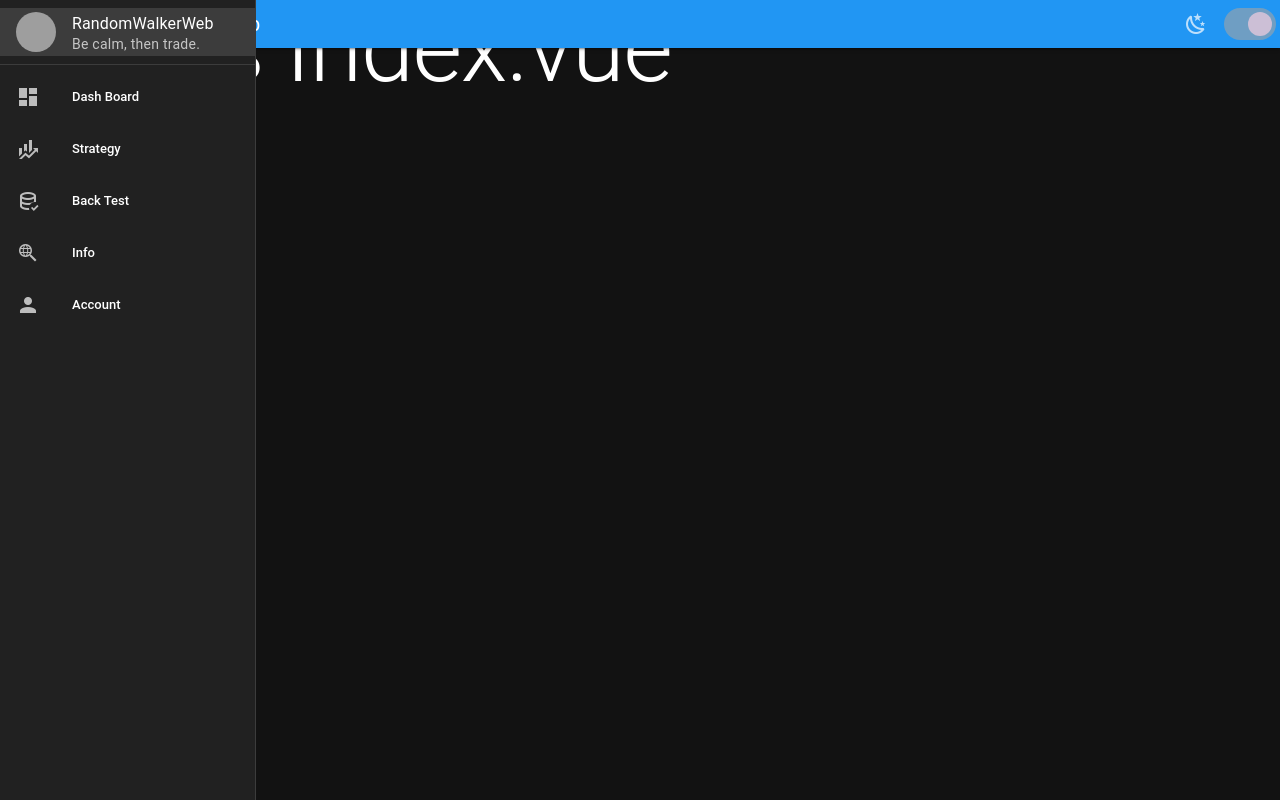
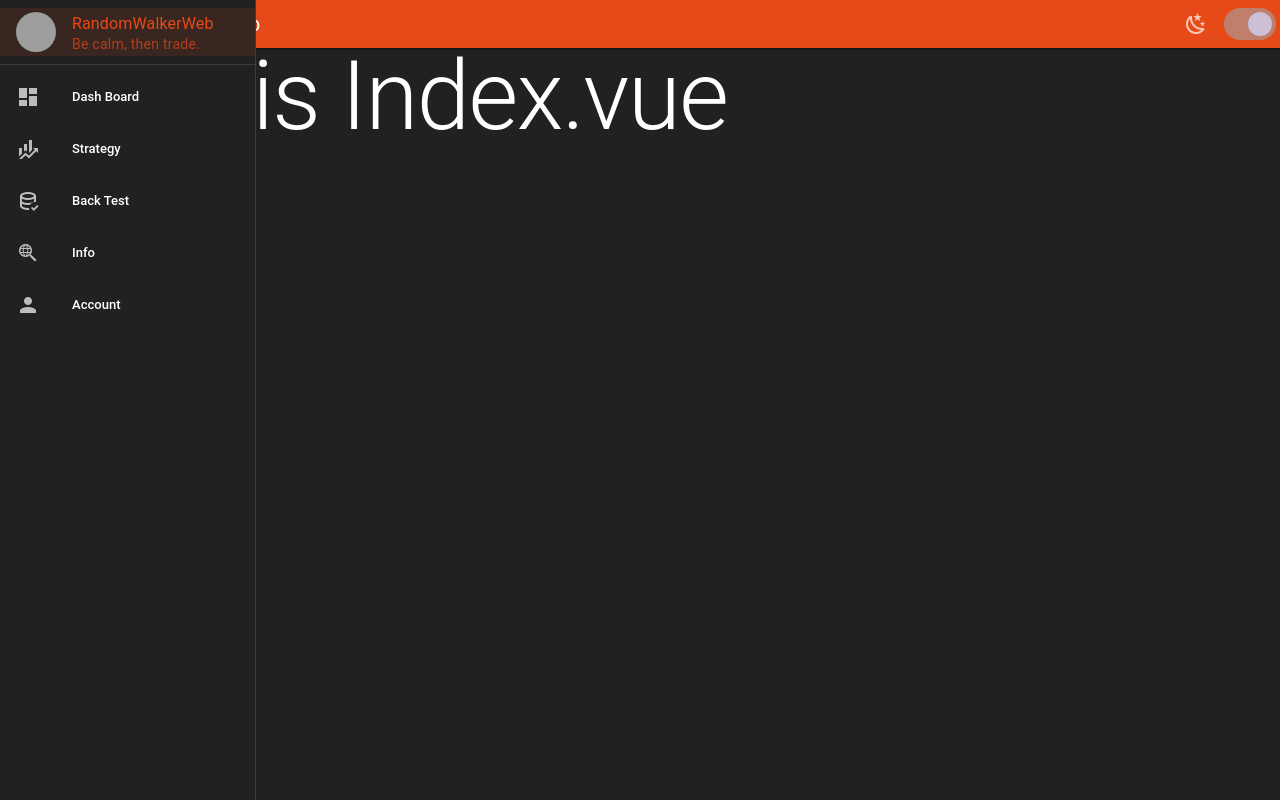
Before and after one commit to S8s8Max/random_walker_web, a Nuxt app: page / in a window 1280 px wide. Built offline with nearby package versions, Linux system fonts and the light colour scheme; grey boxes are pictures that could not be loaded.

Commit message:
add color theme

```diff
--- a/components/AppBar.vue
+++ b/components/layouts/AppBar.vue
@@ -1,5 +1,7 @@
 <template>
   <v-app-bar
+    absolute
+    app
     elevation="2"
     color="primary"
     density="compact"
@@ -12,7 +14,7 @@
 </template>
 
 <script>
-import ThemeChanger from './ThemeChanger.vue';
+import ThemeChanger from '../ThemeChanger.vue';
 export default {
   component: "AppBar"
 }
--- a/components/Navigation.vue
+++ b/components/layouts/Navigation.vue
@@ -2,6 +2,7 @@
   <v-navigation-drawer
     expand-on-hover
     rail
+    app
   >
     <v-list>
       <v-list-item
@@ -9,6 +10,7 @@
         title="RandomWalkerWeb"
         subtitle="Be calm, then trade."
         to="/"
+        color="primary"
       ></v-list-item>
     </v-list>
 
@@ -16,26 +18,31 @@
 
     <v-list nav>
       <v-list-item
+        color="primary"
         prepend-icon="mdi-view-dashboard"
         title="Dash Board"
         value="Dash Board"
         to="/dashboard"></v-list-item>
       <v-list-item
+        color="primary"
         prepend-icon="mdi-finance"
         title="Strategy"
         value="Strategy"
         to="/strategy"></v-list-item>
       <v-list-item
+        color="primary"
         prepend-icon="mdi-database-check-outline"
         title="Back Test"
         value="Back Test"
         to="/backtest"></v-list-item>
       <v-list-item
+        color="primary"
         prepend-icon="mdi-search-web"
         title="Info"
         value="Info"
         to="/info"></v-list-item>
       <v-list-item
+        color="primary"
         prepend-icon="mdi-account"
         title="Account"
         value="Account"
--- a/layouts/default.vue
+++ b/layouts/default.vue
@@ -2,11 +2,13 @@
   <v-app>
     <Navigation />
     <AppBar />
-    <slot />
+    <v-main>
+      <slot />
+    </v-main>
   </v-app>
 </template>
 
 <script setup lang="ts">
-import Navigation from "../components/Navigation.vue";
-import AppBar from "../components/AppBar.vue";
+import Navigation from "../components/layouts/Navigation.vue";
+import AppBar from "../components/layouts/AppBar.vue";
 </script>
--- a/pages/index.vue
+++ b/pages/index.vue
@@ -2,4 +2,7 @@
   <div class="text-h1">
     This is Index.vue
   </div>
+  <v-btn color="secondary">
+    Button
+  </v-btn>
 </template>
--- a/plugins/vuetify.ts
+++ b/plugins/vuetify.ts
@@ -6,6 +6,24 @@ export default defineNuxtPlugin((nuxtApp) => {
   const vuetify = createVuetify({
     components,
     directives,
+    theme: {
+      themes: {
+        dark: {
+          colors: {
+            primary: "#E64A19",
+            secondary: '#FF7043',
+            background: '#212121',
+          }
+        },
+        light: {
+          colors: {
+            primary: '#512DA8',
+            secondary: '#26A69A',
+            background: '#EEEEEE',
+          }
+        }
+      }
+    }
   });
 
   nuxtApp.vueApp.use(vuetify);
```
